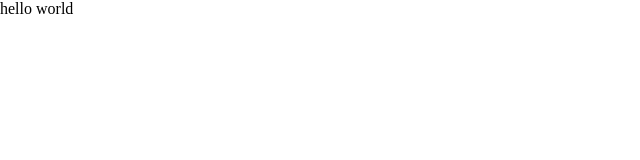
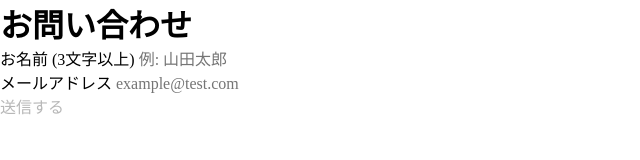
Before and after one commit to symtfsn1-rec/2FormValidation, a website: page public/index.html in a window 1280 px wide. Shown: the whole page, without its empty margins (0-640 px from the left). Drawn offline with Linux system fonts and the light colour scheme; some packages are replaced by stand-ins of ours.

Commit message:
step1: html実装

```diff
--- a/public/index.html
+++ b/public/index.html
@@ -8,7 +8,25 @@
   <link rel="stylesheet" href="style.css">
 </head>
 <body>
-  hello world
+  <div class="form-container">
+        <h1>お問い合わせ</h1>
+        <form id="contactForm" novalidate>
+            <div class="form-group">
+                <label for="username">お名前 (3文字以上)</label>
+                <input type="text" id="username" placeholder="例: 山田太郎">
+                <span id="nameError" class="error-message"></span>
+            </div>
+
+            <div class="form-group">
+                <label for="email">メールアドレス</label>
+                <input type="email" id="email" placeholder="example@test.com">
+                <span id="emailError" class="error-message"></span>
+            </div>
+
+            <button type="submit" id="submitBtn" disabled>送信する</button>
+        </form>
+    </div>
+
   <script src="script.js"></script>
 </body>
 </html>
--- a/server.js
+++ b/server.js
@@ -1,4 +1,5 @@
 import express from "express";
+import "dotenv/config";
 const app = express();
 const PORT = process.env.PORT || 3000;
 
```
